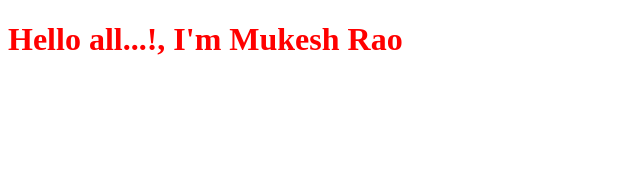
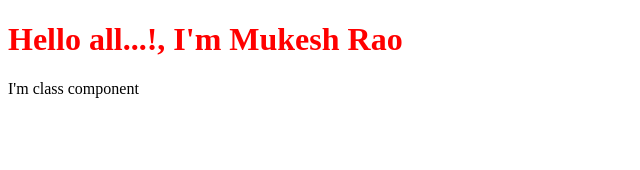
Before and after one commit to mukeshrao-cesit/Problem-Solving-in-JS, a React (Vite) app in the folder Vite-React/sample-vite-app/: page / in a window 1280 px wide. Shown: the top 170 px of the page, without its empty margins (0-640 px from the left). Built offline with nearby package versions, Linux system fonts and the light colour scheme.

Commit message:
class components

```diff
--- a/Vite-React/sample-vite-app/src/App.jsx
+++ b/Vite-React/sample-vite-app/src/App.jsx
@@ -1,3 +1,4 @@
+import ClassComp from "./ClassComp";
 function App() {
   const styles = {
     color: "red",
@@ -6,6 +7,7 @@ function App() {
   return (
     <div>
       <h1 style={styles}>Hello all...!, I'm Mukesh Rao</h1>
+      <ClassComp />
     </div>
   );
 }
--- /dev/null
+++ b/Vite-React/sample-vite-app/src/ClassComp.jsx
@@ -0,0 +1,9 @@
+import { Component } from "react";
+
+class ClassComp extends Component {
+  render() {
+    return <p>I'm class component</p>;
+  }
+}
+
+export default ClassComp;
```
